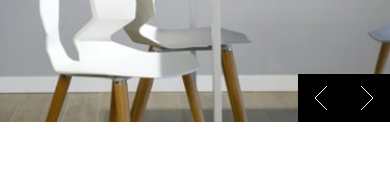
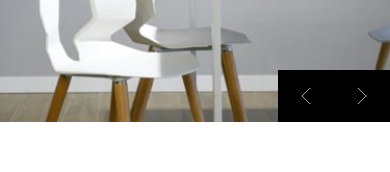
Before and after one commit to Smart-Ace-Designs/nuxt-room-homepage, a Nuxt app: page / in a window 390 px wide. Shown: the part 252-424 px from the top of the page. Built offline with nearby package versions, Linux system fonts and the light colour scheme.

Commit message:
Fix carousel nav buttons at mobile screen size

```diff
--- a/app/components/App/HeroSection.vue
+++ b/app/components/App/HeroSection.vue
@@ -25,20 +25,28 @@ const currentImageIndex = ref(0);
         class="absolute right-0 bottom-0 flex bg-theme-black xl:right-auto xl:left-full xl:translate-x-0"
       >
         <button
-          class="cursor-pointer px-4 py-3 transition-colors duration-300 hover:bg-theme-gray-800 xl:px-8.5 xl:py-7"
+          class="cursor-pointer px-5.5 py-4.5 transition-colors duration-300 hover:bg-theme-gray-800 xl:px-8.5 xl:py-7"
           type="button"
           @click="currentImageIndex = (currentImageIndex - 1 + 3) % 3"
         >
-          <svg width="14" height="24" xmlns="http://www.w3.org/2000/svg">
+          <svg
+            class="h-4 w-3 md:h-6 md:w-3.5"
+            viewBox="0 0 14 24"
+            xmlns="http://www.w3.org/2000/svg"
+          >
             <path d="M13 0L1 12l12 12" stroke="#FFF" fill="none" fill-rule="evenodd" />
           </svg>
         </button>
         <button
-          class="cursor-pointer px-4 py-3 transition-colors duration-300 hover:bg-theme-gray-800 xl:px-8 xl:py-7"
+          class="cursor-pointer px-5.5 py-4.5 transition-colors duration-300 hover:bg-theme-gray-800 xl:px-8 xl:py-7"
           type="button"
           @click="currentImageIndex = (currentImageIndex + 1) % 3"
         >
-          <svg width="14" height="24" xmlns="http://www.w3.org/2000/svg">
+          <svg
+            class="h-4 w-3 md:h-6 md:w-3.5"
+            viewBox="0 0 14 24"
+            xmlns="http://www.w3.org/2000/svg"
+          >
             <path d="M1 0l12 12L1 24" stroke="#FFF" fill="none" fill-rule="evenodd" />
           </svg>
         </button>
```
